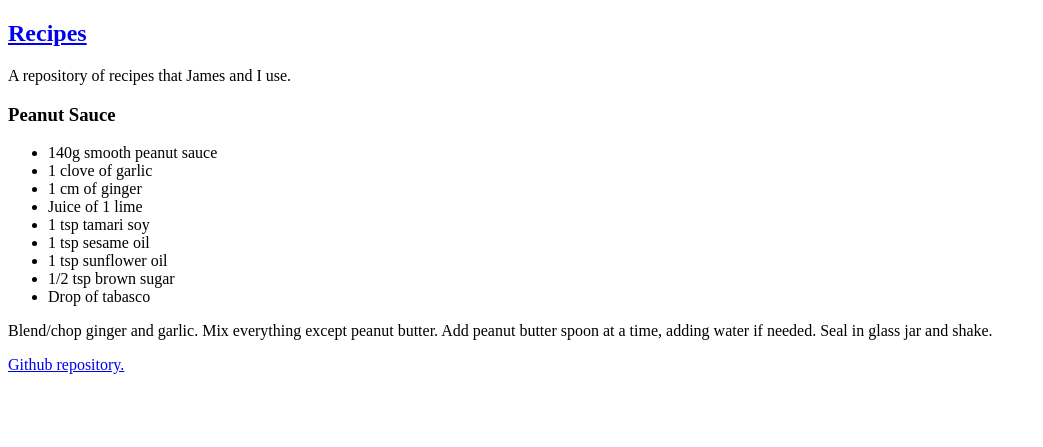
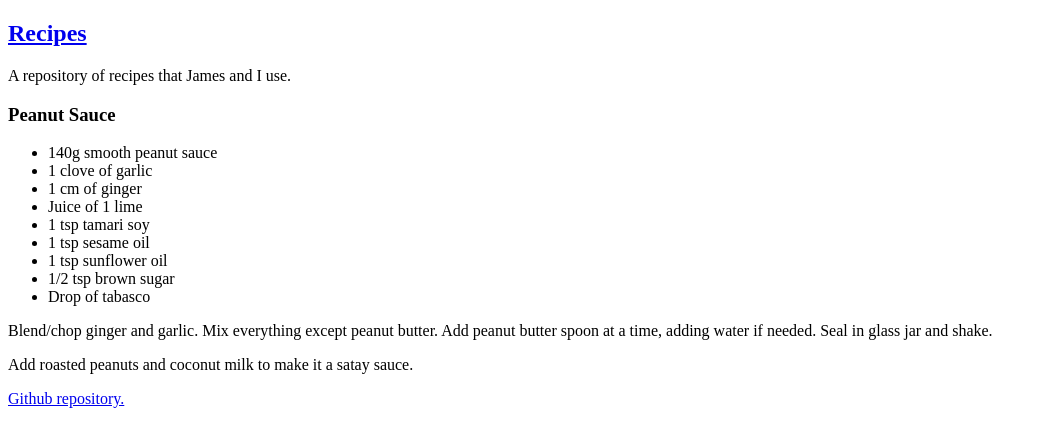
Before and after one commit to StatsRhian/recipes-old-website, a Jekyll site: the page built from _my_recipes/peanut-sauce.md, in a window 1280 px wide. Shown: the top 447 px of the page, without its empty margins (0-1043 px from the left). Built offline with Jekyll 4.4.1, drawn with Linux system fonts in a browser that asks for light colours.

Commit message:
Update peanut-sauce.md

```diff
--- a/_my_recipes/peanut-sauce.md
+++ b/_my_recipes/peanut-sauce.md
@@ -15,3 +15,5 @@ layout: default
 
 Blend/chop ginger and garlic. Mix everything except peanut butter.
 Add peanut butter spoon at a time, adding water if needed. Seal in glass jar and shake.
+
+Add roasted peanuts and coconut milk to make it a satay sauce.
```
